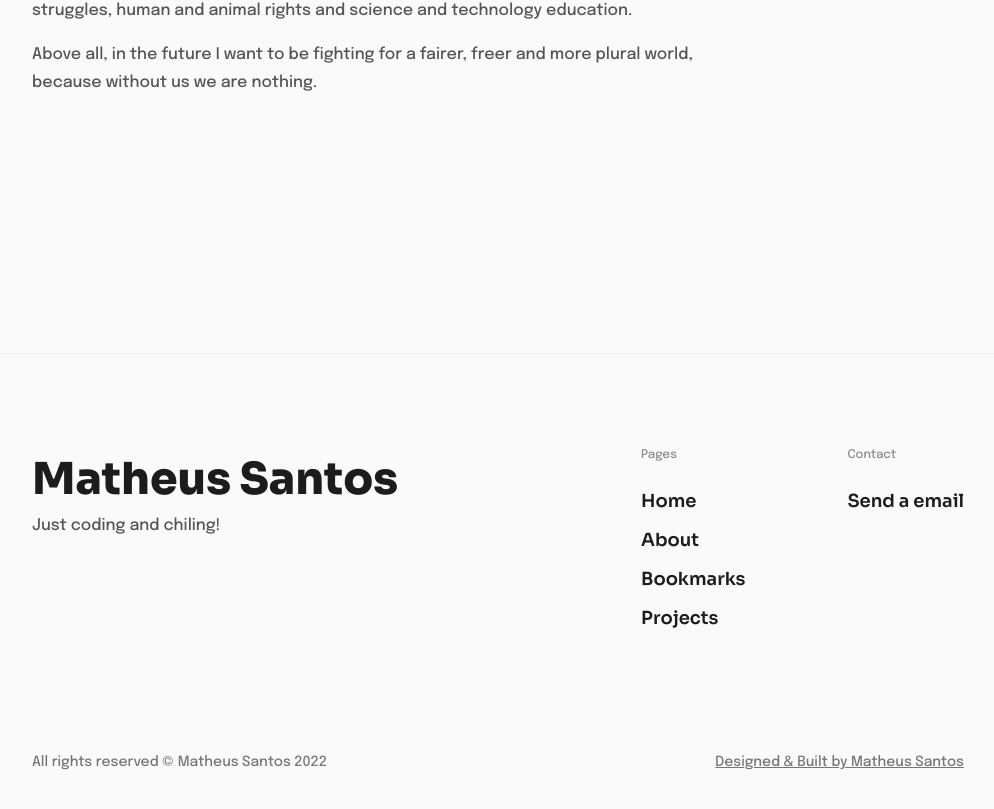
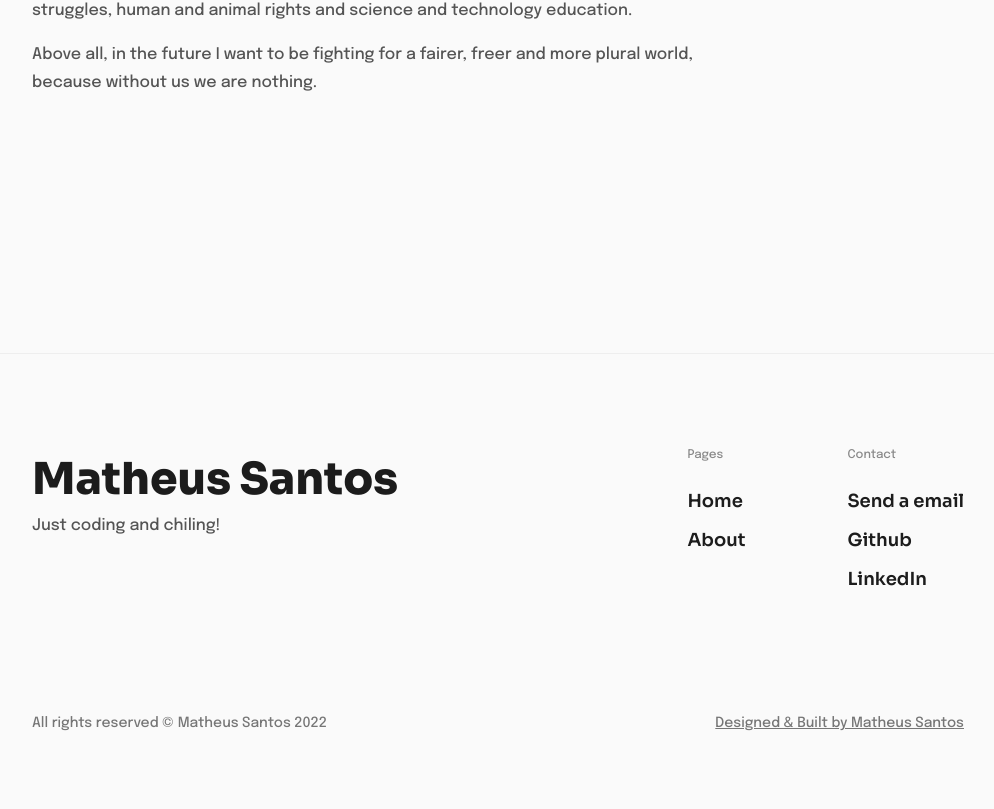
Before and after one commit to MathPSantos/portfolio, a Next.js app: page /about in a window 1280 px wide. Shown: the part 3533-4342 px from the top of the page, without its empty margins (142-1136 px from the left). Built offline with nearby package versions, Linux system fonts and the light colour scheme.

Commit message:
fix: update Footer links

```diff
--- a/src/components/elements/contact/EmailContact/EmailContact.component.tsx
+++ b/src/components/elements/contact/EmailContact/EmailContact.component.tsx
@@ -4,7 +4,7 @@ import styles from "./EmailContact.module.scss";
 
 interface EmailContactProps extends BoxComponentProps {}
 
-const EMAIL_CONTACT = "mathsantos.dev@gmail.com";
+export const EMAIL_CONTACT = "mathsantos.dev@gmail.com";
 
 export function EmailContact({ ...props }: EmailContactProps) {
   return (
--- a/src/components/layout/Footer/Footer.component.tsx
+++ b/src/components/layout/Footer/Footer.component.tsx
@@ -1,12 +1,13 @@
-import { Heading, Link, Paragraph } from "@components/elements";
+import { EMAIL_CONTACT, Heading, Link, Paragraph } from "@components/elements";
 import { BoxComponent, BoxComponentProps } from "@core/shared/components";
+import { HEADER_PAGES, HEADER_SOCIALS } from "../Header/Header.data";
 import { Stack } from "../Stack/Stack.component";
 
 import styles from "./Footer.module.scss";
 
 interface FooterProps extends BoxComponentProps {}
 
-export function Footer({...props}: FooterProps) {
+export function Footer({ ...props }: FooterProps) {
   const year = new Date().getFullYear();
 
   return (
@@ -22,27 +23,26 @@ export function Footer({...props}: FooterProps) {
             <div>
               <Heading level={6}>Pages</Heading>
               <Stack flexDirection="column">
-                <Link href="/">
-                  <a>Home</a>
-                </Link>
-                <Link href="/">
-                  <a>About</a>
-                </Link>
-                <Link href="/">
-                  <a>Bookmarks</a>
-                </Link>
-                <Link href="/">
-                  <a>Projects</a>
-                </Link>
+                {HEADER_PAGES.map((i, index) => (
+                  <Link key={index} {...i}>
+                    <a>{i.label}</a>
+                  </Link>
+                ))}
               </Stack>
             </div>
 
             <div>
               <Heading level={6}>Contact</Heading>
               <Stack flexDirection="column">
-                <Link href="/">
+                <Link href={`mailto: ${EMAIL_CONTACT}`}>
                   <a>Send a email</a>
                 </Link>
+
+                {HEADER_SOCIALS.map((i, index) => (
+                  <Link key={index} {...i}>
+                    <a target="_blank">{i.label}</a>
+                  </Link>
+                ))}
               </Stack>
             </div>
           </div>
```
